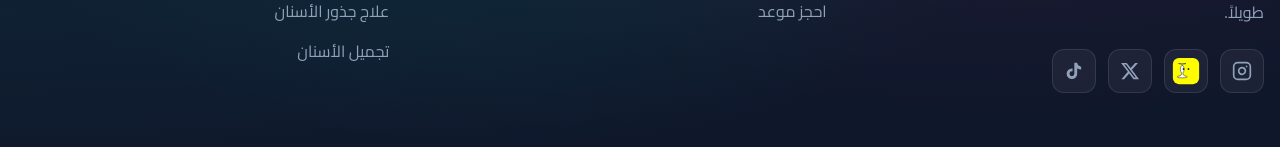
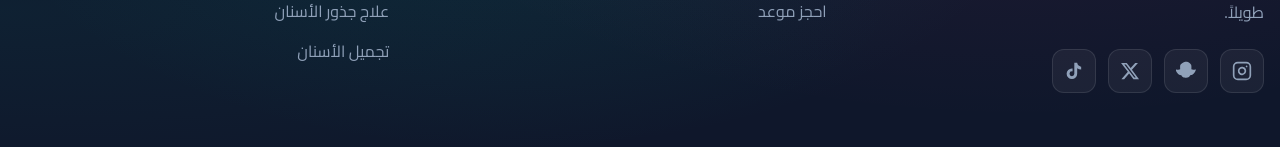
Before and after one commit to hala-kmail/features, a React (Vite) app: page /doctor/1 in a window 1280 px wide. Shown: the part 1432-1579 px from the top of the page. Built offline with nearby package versions, Linux system fonts and the light colour scheme.

Commit message:
Refactor SnapchatIcon component: Update SVG dimensions and simplify design for better consistency with other icons. Adjust Footer component to use a fixed icon size for improved layout stability.

```diff
--- a/src/components/Footer.tsx
+++ b/src/components/Footer.tsx
@@ -59,7 +59,7 @@ const Footer = () => {
                     whileTap={{ scale: 0.95 }}
                     className="flex h-11 w-11 items-center justify-center rounded-xl border border-white/10 bg-white/5 text-slate-400 transition-all duration-300 hover:border-teal-500/30 hover:bg-teal-500/20 hover:text-white overflow-hidden"
                   >
-                    <Icon size={social.label === 'Snapchat' ? 28 : 20} />
+                    <Icon size={20} />
                   </motion.a>
                 );
               })}
--- a/src/components/icons/SnapchatIcon.tsx
+++ b/src/components/icons/SnapchatIcon.tsx
@@ -3,27 +3,19 @@ type SnapchatIconProps = {
   className?: string;
 };
 
-/** شعار Snapchat: خلفية صفراء + شبح أبيض (مبسّط وواضح على الأحجام الصغيرة) */
+/** شبح Snapchat الرسمي — يرث لون النص مثل باقي أيقونات الفوتر */
 const SnapchatIcon = ({ size = 24, className }: SnapchatIconProps) => {
   return (
     <svg
       xmlns="http://www.w3.org/2000/svg"
-      viewBox="0 0 32 32"
+      viewBox="0 0 24 24"
       width={size}
       height={size}
+      fill="currentColor"
       className={className}
       aria-hidden="true"
     >
-      <rect x="1" y="1" width="30" height="30" rx="7" fill="#FFFC00" />
-      <path
-        fill="#FFFFFF"
-        stroke="#1F2937"
-        strokeWidth="0.6"
-        strokeLinejoin="round"
-        d="M16 7.5c-3.6 0-6.5 2.8-6.5 6.3 0 1.8.6 3.4 1.5 4.6-.08.75-.22 1.45-.55 2.05-.75.95-2.15 1.25-3.45 1.5-.38.08-.78.22-.92.5-.16.34.1.72.48.82 1.55.5 3.2.55 5.05.55h.18c1.85 0 3.5-.05 5.05-.55.38-.1.64-.48.48-.82-.14-.28-.54-.42-.92-.5-1.3-.25-2.7-.55-3.45-1.5-.33-.6-.47-1.3-.55-2.05.9-1.2 1.5-2.8 1.5-4.6 0-3.5-2.9-6.3-6.5-6.3z"
-      />
-      <circle cx="13.2" cy="13.8" r="1.1" fill="#1F2937" />
-      <circle cx="18.8" cy="13.8" r="1.1" fill="#1F2937" />
+      <path d="M12.206.793c.99 0 4.347.276 5.93 3.821.529 1.193.403 3.219.299 4.847l-.003.06c-.012.18-.022.345-.03.51.582.203 1.522.405 2.284.447.776.042 1.776-.124 2.454-.33.403-.116.837.104.716.483-.249.849-.72 1.921-1.32 2.796-1.501 2.3-3.288 3.355-5.363 3.764l-.219.041-.049.098c-.133.266-.28.56-.513.845-.851 1.025-2.095 1.427-3.125 1.684-.548.142-1.097.214-1.548.214-.45 0-.999-.072-1.547-.214-1.03-.257-2.274-.659-3.125-1.684-.233-.285-.38-.579-.513-.845l-.049-.098-.219-.041c-2.075-.409-3.862-1.464-5.363-3.764-.6-.875-1.071-1.947-1.32-2.796-.121-.379.313-.599.716-.483.678.206 1.678.372 2.454.33.762-.042 1.702-.244 2.284-.447-.008-.165-.018-.33-.03-.51l-.003-.06c-.104-1.628-.23-3.654.299-4.847C7.853 1.069 11.211.793 12.206.793z" />
     </svg>
   );
 };
```
